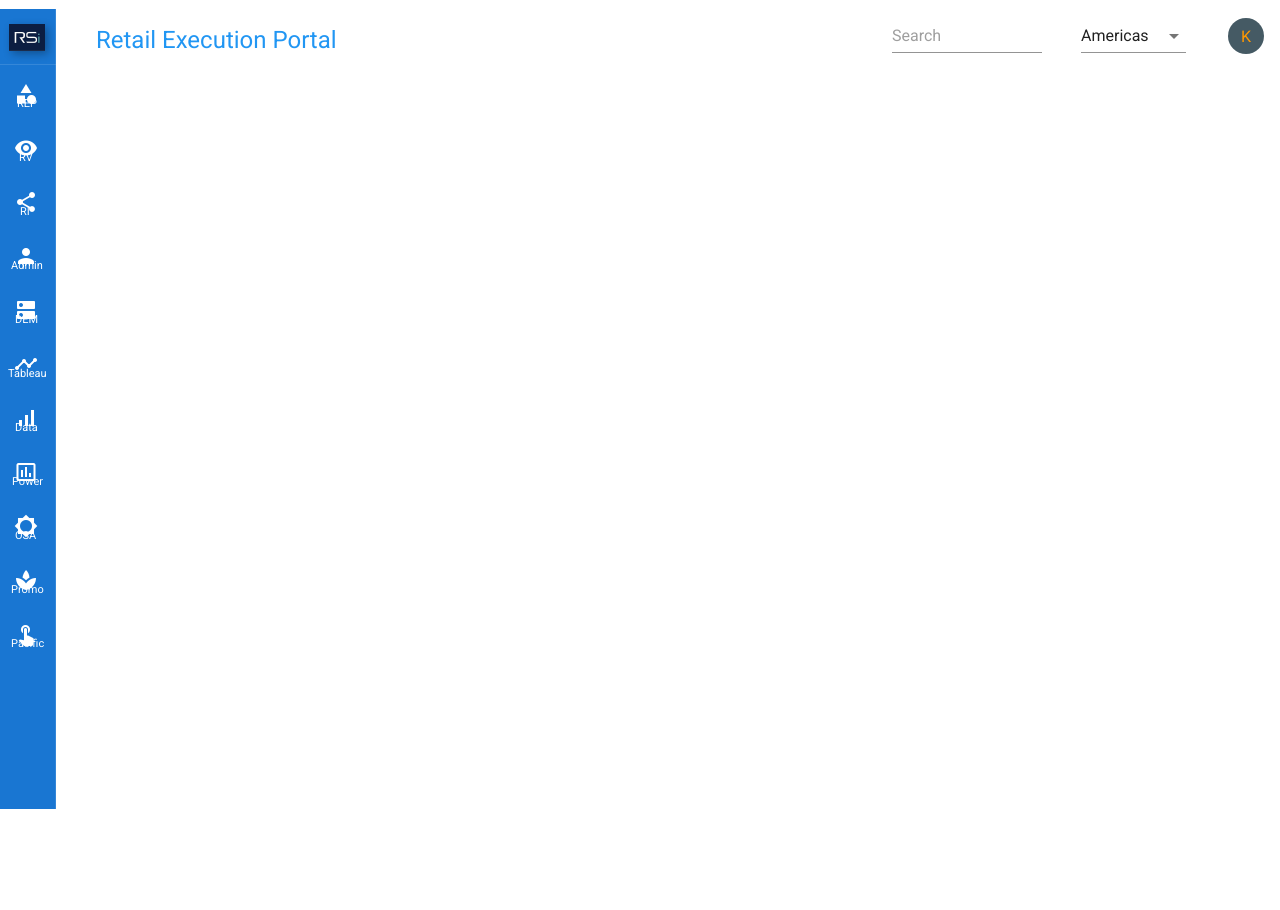
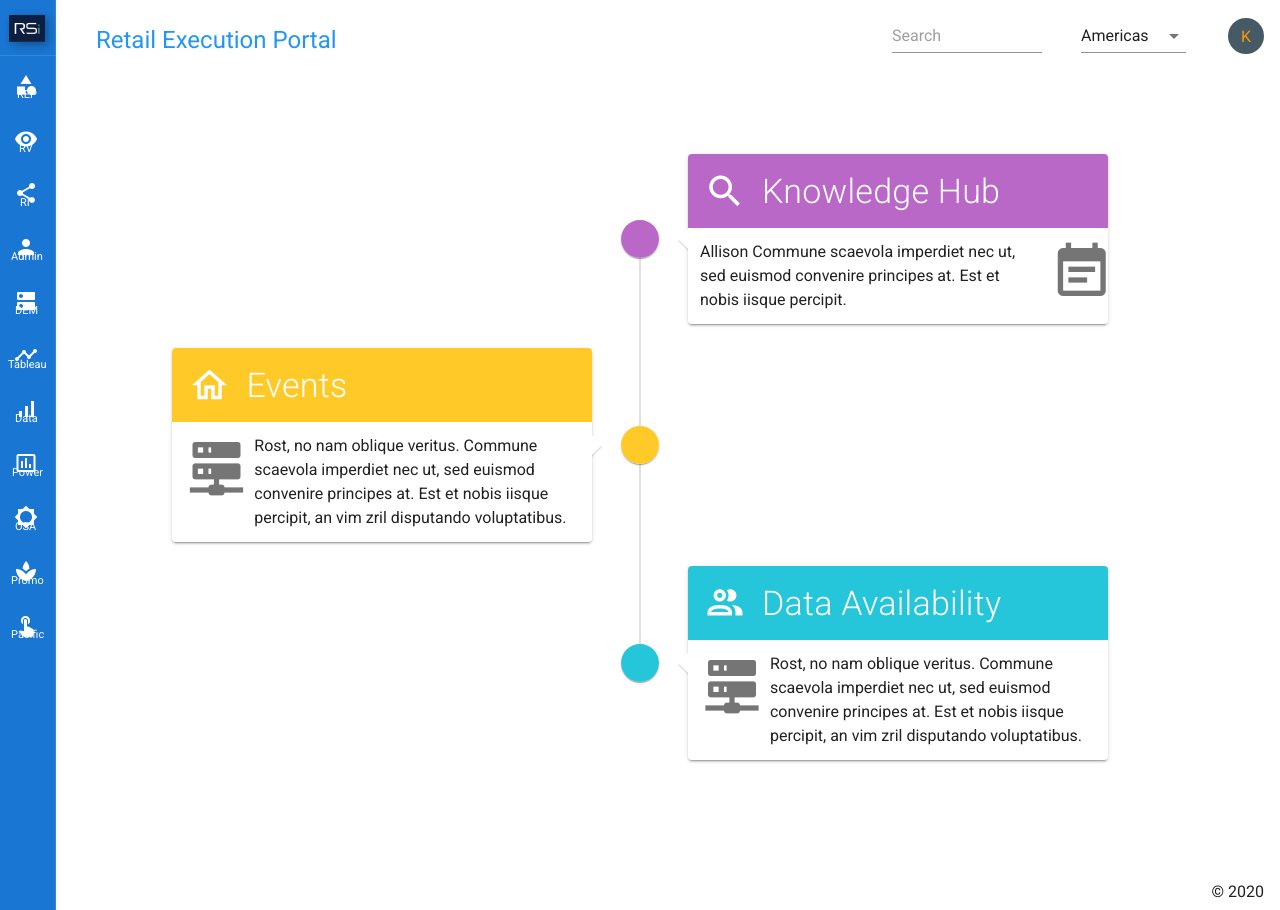
Before and after one commit to Talnax/rsi-portal, a Vue app: page / in a window 1280 px wide. Before the commit the page ends 809 px from the top, so only its background shows below. Built offline with nearby package versions, Linux system fonts and the light colour scheme.

Commit message:
add page first-page - 1

```diff
--- a/src/App.vue
+++ b/src/App.vue
@@ -1,5 +1,9 @@
 <template>
   <v-app>
+
+    <!--:src="getImgUrl('bk/md-grey-1.png')"-->
+    <!--<img class="rsi-background" />-->
+
     <v-app-bar app color="white">
 
       <v-toolbar-title class="tool-bar-title headline blue--text">
@@ -73,6 +77,11 @@
       v-on:onCloseUserSettingsDialog="onCloseUserSettingsDialog">
     </app-settings-dialog>
 
+    <v-footer class="app-footer">
+      <v-spacer></v-spacer>
+      <div>&copy; {{ new Date().getFullYear() }}</div>
+    </v-footer>
+
   </v-app>
 </template>
 
@@ -93,7 +102,7 @@ export default {
       show_setting_dlg: false,
       select_domain: "Americas",
       domains: [
-        "Americas", "India"
+        "Americas", "EU", "CN", "WM", "WM EU", "WM CN"
       ],
       items: [
         { title: 'Retail Execution Portal', short: "REP",
@@ -161,7 +170,7 @@ export default {
 
 <style lang="scss">
   .left-vertical-bar {
-    top: 9px !important;
+    //top: 9px !important;
 
     .v-list-item--link:before {
       margin-bottom: -9px;
@@ -239,4 +248,22 @@ export default {
   }
 }
 
+.rsi-background {
+  background-image: url("assets/bk/md-grey-1.png");
+  height: 100%;
+  width: 100%;
+  position: fixed;
+
+  background-position: center;
+  background-repeat: no-repeat;
+  background-size: cover;
+
+  top: 0;
+  left: 0;
+}
+
+.app-footer {
+  background-color: #ffffff !important;
+}
+
 </style>
--- /dev/null
+++ b/src/components/FirstPage/index.vue
@@ -0,0 +1,159 @@
+<template>
+    <div class="first-page">
+        <v-timeline class="center">
+            <v-timeline-item
+                color="purple lighten-2"
+                fill-dot
+                right>
+                <v-card>
+                    <v-card-title class="purple lighten-2">
+                        <v-icon
+                            dark
+                            size="42"
+                            class="mr-4">
+                            mdi-magnify
+                        </v-icon>
+                        <h2 class="display-1 white--text font-weight-light">Knowledge Hub</h2>
+                    </v-card-title>
+                    <v-container>
+                        <v-row>
+                            <v-col cols="12" md="10">
+                                Allison Commune scaevola imperdiet nec ut, sed euismod convenire principes at. Est et nobis iisque percipit.
+                            </v-col>
+                            <v-col
+                                    class="hidden-sm-and-down text-right"
+                                    md="2"
+                            >
+                                <v-icon size="64">mdi-calendar-text</v-icon>
+                            </v-col>
+                        </v-row>
+                    </v-container>
+                </v-card>
+
+            </v-timeline-item>
+
+            <v-timeline-item
+                color="amber lighten-1"
+                fill-dot
+                left>
+                <v-card>
+                    <v-card-title class="amber lighten-1 ">
+                        <v-icon
+                            dark
+                            size="42"
+                            class="mr-4">
+                            mdi-home-outline
+                        </v-icon>
+                        <h2 class="display-1 mr-4 white--text font-weight-light">Events</h2>
+                        <!--<v-icon-->
+                            <!--dark-->
+                            <!--size="42">-->
+                            <!--mdi-home-outline-->
+                        <!--</v-icon>-->
+                    </v-card-title>
+                    <v-container>
+                        <v-row>
+                            <v-col class="hidden-sm-and-down" md="2">
+                                <v-icon size="64">mdi-server-network</v-icon>
+                            </v-col>
+                            <v-col cols="12" md="10">
+                                Rost, no nam oblique veritus. Commune scaevola imperdiet nec ut,
+                                sed euismod convenire principes at. Est et nobis iisque percipit,
+                                an vim zril disputando voluptatibus.
+                            </v-col>
+                        </v-row>
+                    </v-container>
+                </v-card>
+            </v-timeline-item>
+
+            <!--
+            <v-timeline-item
+                color="cyan lighten-1"
+                fill-dot
+                right>
+                <v-card>
+                    <v-card-title class="cyan lighten-1">
+                        <v-icon
+                            class="mr-4"
+                            dark
+                            size="42">
+                            mdi-email-outline
+                        </v-icon>
+                        <h2 class="display-1 white--text font-weight-light">Title 3</h2>
+                    </v-card-title>
+                    <v-container>
+                        <v-row>
+                            <v-col
+                                v-for="n in 3"
+                                :key="n"
+                                cols="12"
+                                md="4">
+                                Lorem ipsum dolor sit amet, no nam oblique veritus no nam oblique.
+                            </v-col>
+                        </v-row>
+                    </v-container>
+                </v-card>
+            </v-timeline-item>
+            -->
+
+            <v-timeline-item
+                color="cyan lighten-1"
+                fill-dot
+                right>
+                <v-card>
+                    <v-card-title class="cyan lighten-1 ">
+                        <v-icon
+                            dark
+                            size="42"
+                            class="mr-4">
+                            mdi-account-multiple-outline
+                        </v-icon>
+                        <h2 class="display-1 mr-4 white--text font-weight-light">Data Availability</h2>
+
+                    </v-card-title>
+                    <v-container>
+                        <v-row>
+                            <v-col class="hidden-sm-and-down" md="2">
+                                <v-icon size="64">mdi-server-network</v-icon>
+                            </v-col>
+                            <v-col cols="12" md="10">
+                                Rost, no nam oblique veritus. Commune scaevola imperdiet nec ut,
+                                sed euismod convenire principes at. Est et nobis iisque percipit,
+                                an vim zril disputando voluptatibus.
+                            </v-col>
+                        </v-row>
+                    </v-container>
+                </v-card>
+            </v-timeline-item>
+
+
+        </v-timeline>
+
+    </div>
+</template>
+
+<script>
+    export default {
+        name: "index"
+    }
+</script>
+
+<style lang="scss">
+    .first-page {
+
+        .center {
+            margin: auto;
+            width: 74%;
+            /*border: 3px solid green;*/
+            //padding: 100px;
+            padding: 90px 6px;
+        }
+
+        .v-timeline:before {
+            top: 163px;
+            height: 53% !important;
+            position: absolute;
+        }
+    }
+
+</style>
--- a/src/router/index.js
+++ b/src/router/index.js
@@ -2,14 +2,15 @@ import Vue from 'vue'
 import VueRouter from 'vue-router'
 
 import Home from '../views/Home.vue'
+import FirstPage from '../components/FirstPage'
 
 Vue.use(VueRouter);
 
 const routes = [
   {
     path: '/',
-    name: 'Home',
-    component: Home
+    name: 'FirstPage',
+    component: FirstPage
   },
   {
     path: '/about',
```
Also changed, not shown: src/dialogs/app-settings-dialog.vue (+0 -11 lines).
